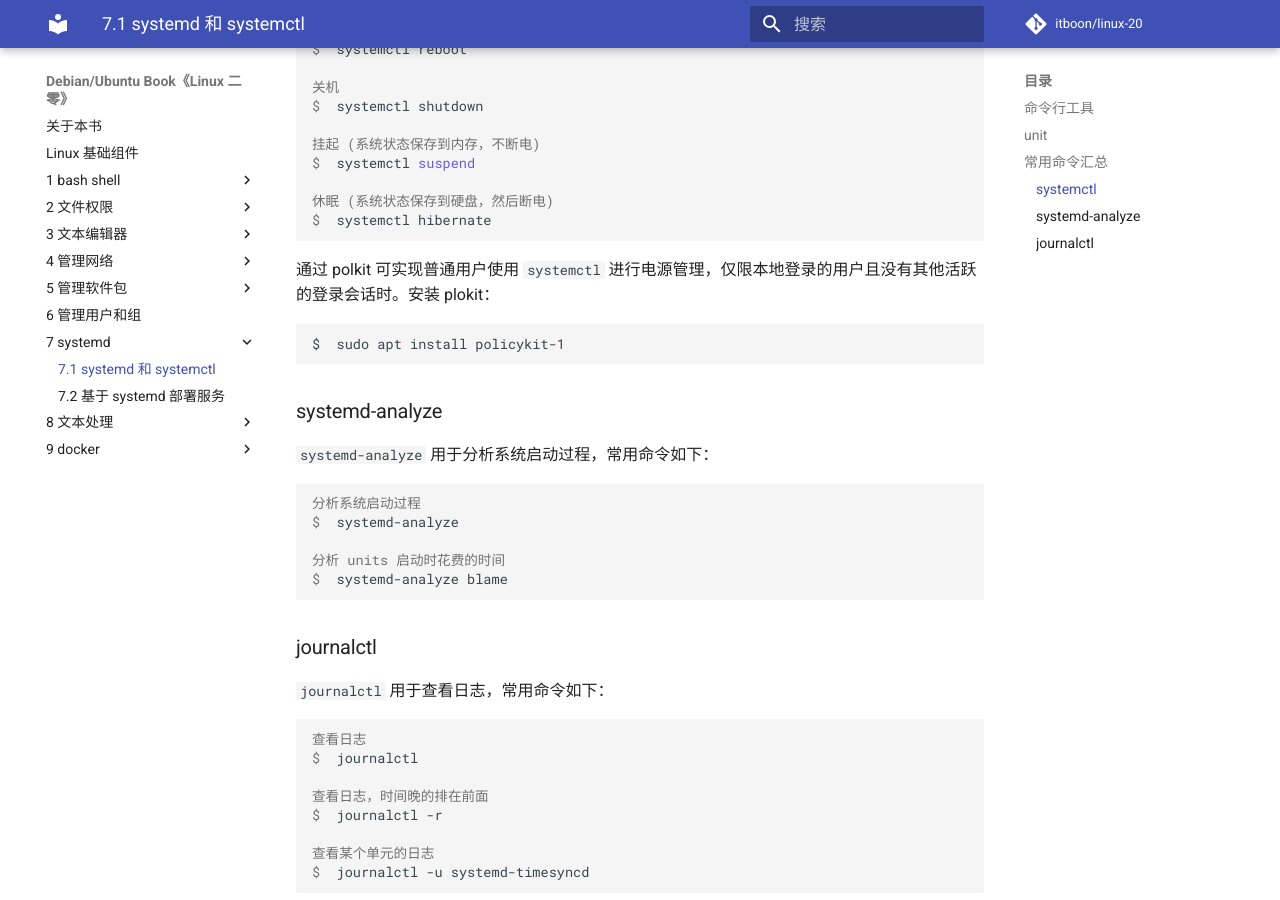
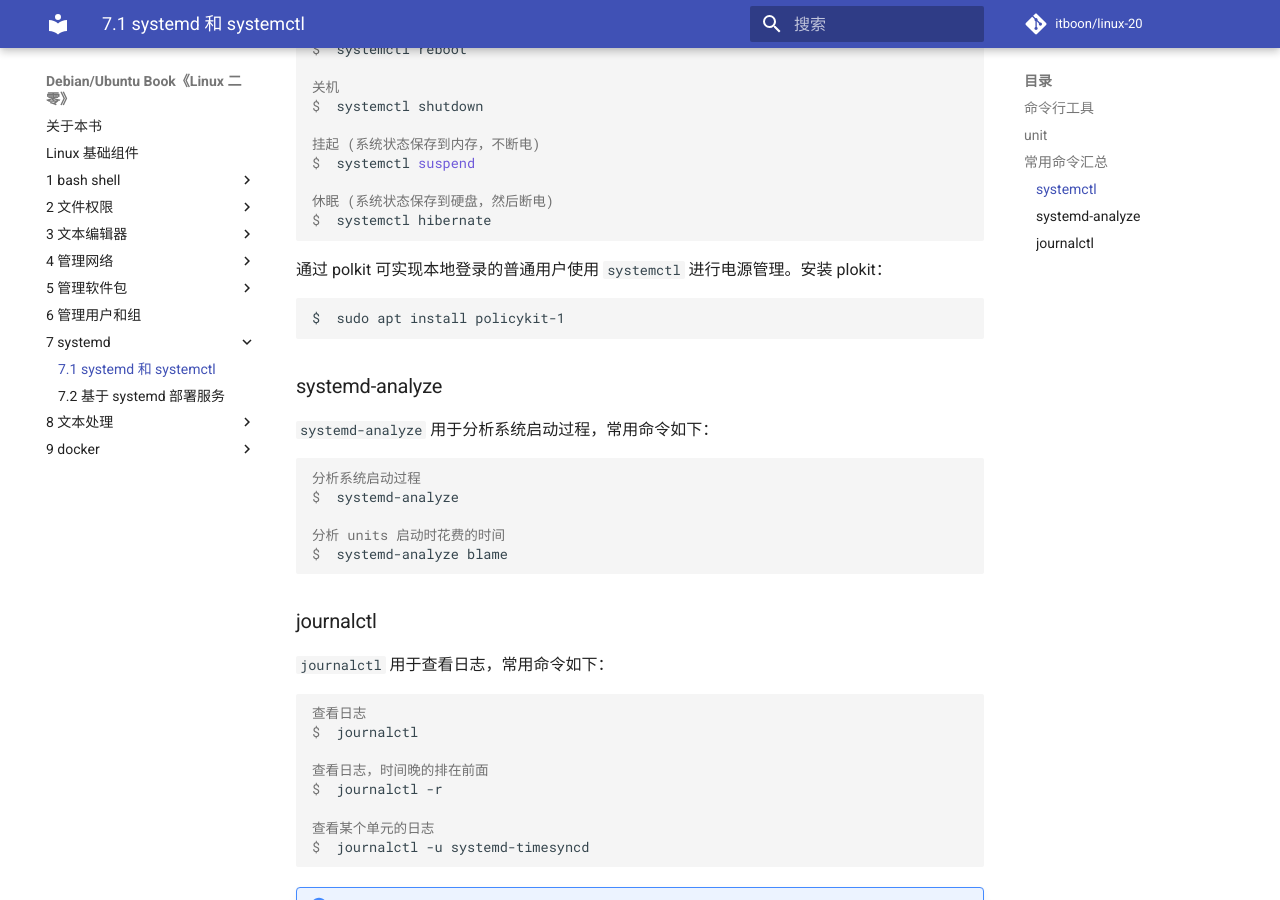
Before and after one commit to itboon/linux-20, an MkDocs documentation site: the page built from docs/systemd/systemd.md, in a window 1280 px wide and 900 px high, scrolled down 1844 px. Built offline with MkDocs 1.6.1 and Material for MkDocs 9.7.7, drawn with Linux system fonts in a browser that asks for light colours; comment, search, counter and statistics services are not loaded.

Commit message:
update systemd.md

````diff
--- a/docs/systemd/systemd.md
+++ b/docs/systemd/systemd.md
@@ -85,7 +85,7 @@ $  systemctl suspend
 $  systemctl hibernate
 ```
 
-通过 polkit 可实现普通用户使用 `systemctl` 进行电源管理，仅限本地登录的用户且没有其他活跃的登录会话时。安装 plokit：
+通过 polkit 可实现本地登录的普通用户使用 `systemctl` 进行电源管理。安装 plokit：
 
 ```
 $  sudo apt install policykit-1
````
